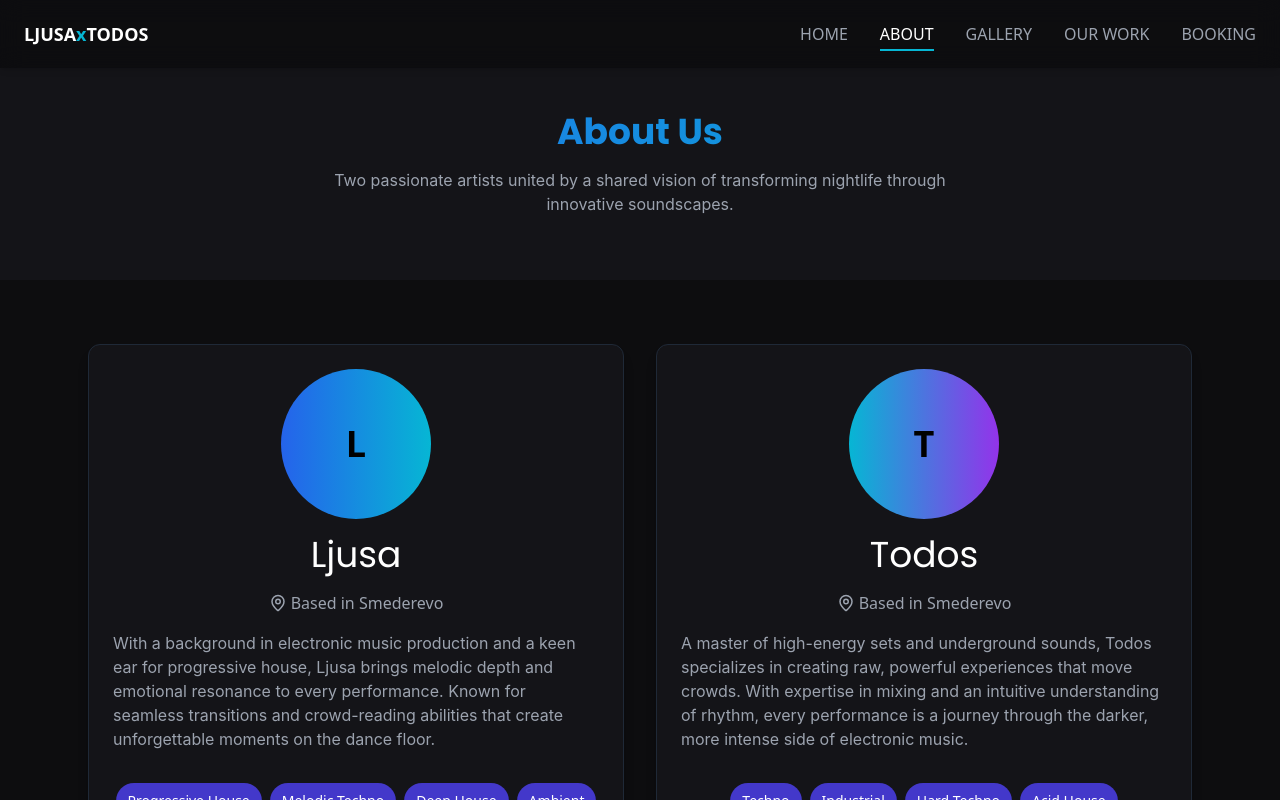
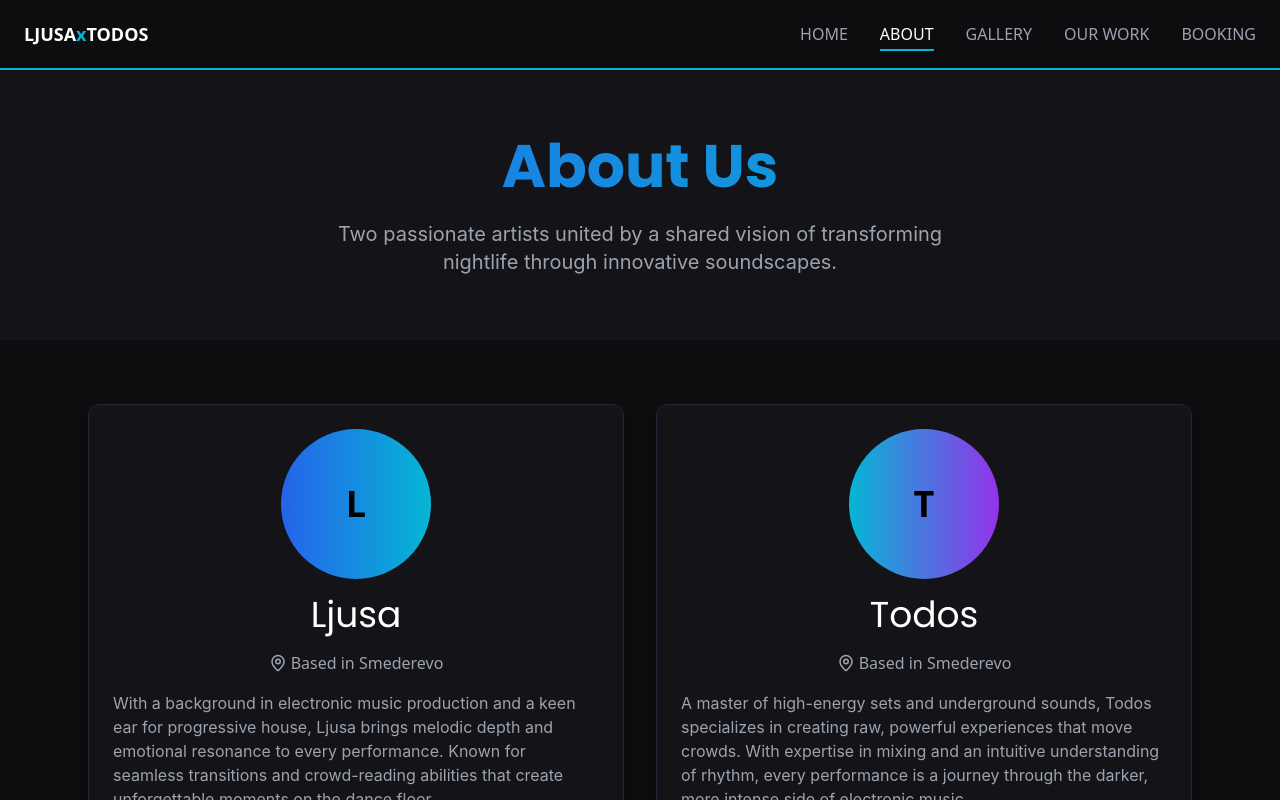
Before and after one commit to therealyhn/ljusaxtodos, a React (Vite) app: page /about in a window 1280 px wide. Shown: the top 800 px of the page. Built offline with nearby package versions, Linux system fonts and the light colour scheme.

Commit message:
nnav+abt

```diff
--- a/src/components/about/AboutHeader.jsx
+++ b/src/components/about/AboutHeader.jsx
@@ -1,10 +1,10 @@
 export default function AboutHeader() {
   return (
     <section className="text-center pt-28 pb-16 bg-background2">
-      <h2 className="text-3xl md:text-4xl font-heading font-bold mb-4 bg-gradient-primary bg-clip-text text-transparent">
+      <h2 className="text-3xl md:text-6xl font-heading font-bold py-6 bg-gradient-primary bg-clip-text text-transparent">
         About Us
       </h2>
-      <p className="text-text-secondary font-body max-w-2xl mx-auto">
+      <p className="text-text-secondary text-xl font-body max-w-2xl mx-auto">
         Two passionate artists united by a shared vision of transforming nightlife through innovative soundscapes.
       </p>
     </section>
--- a/src/components/nav/Navbar.jsx
+++ b/src/components/nav/Navbar.jsx
@@ -14,7 +14,7 @@ export default function Navbar() {
   ];
 
   return (
-    <nav className="fixed top-0 w-full z-50 bg-background/90 backdrop-blur-md shadow-md">
+    <nav className="fixed top-0 w-full z-50 bg-background/90 backdrop-blur-md shadow-md border-b-2 border-primary-cyan">
       <div className="max-w-7xl mx-auto px-6 py-5 flex items-center justify-between">
         {/* Logo */}
         <div className="flex items-center space-x-2">
```
